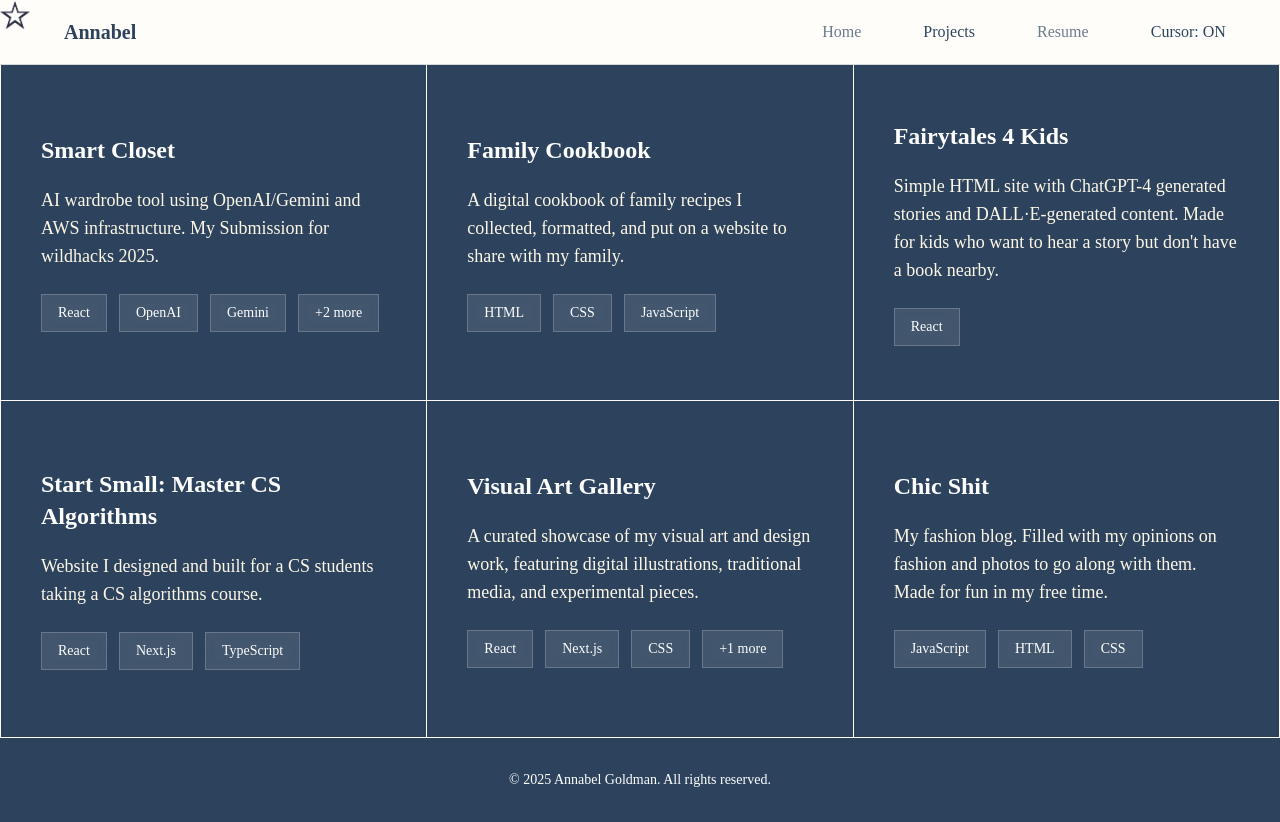
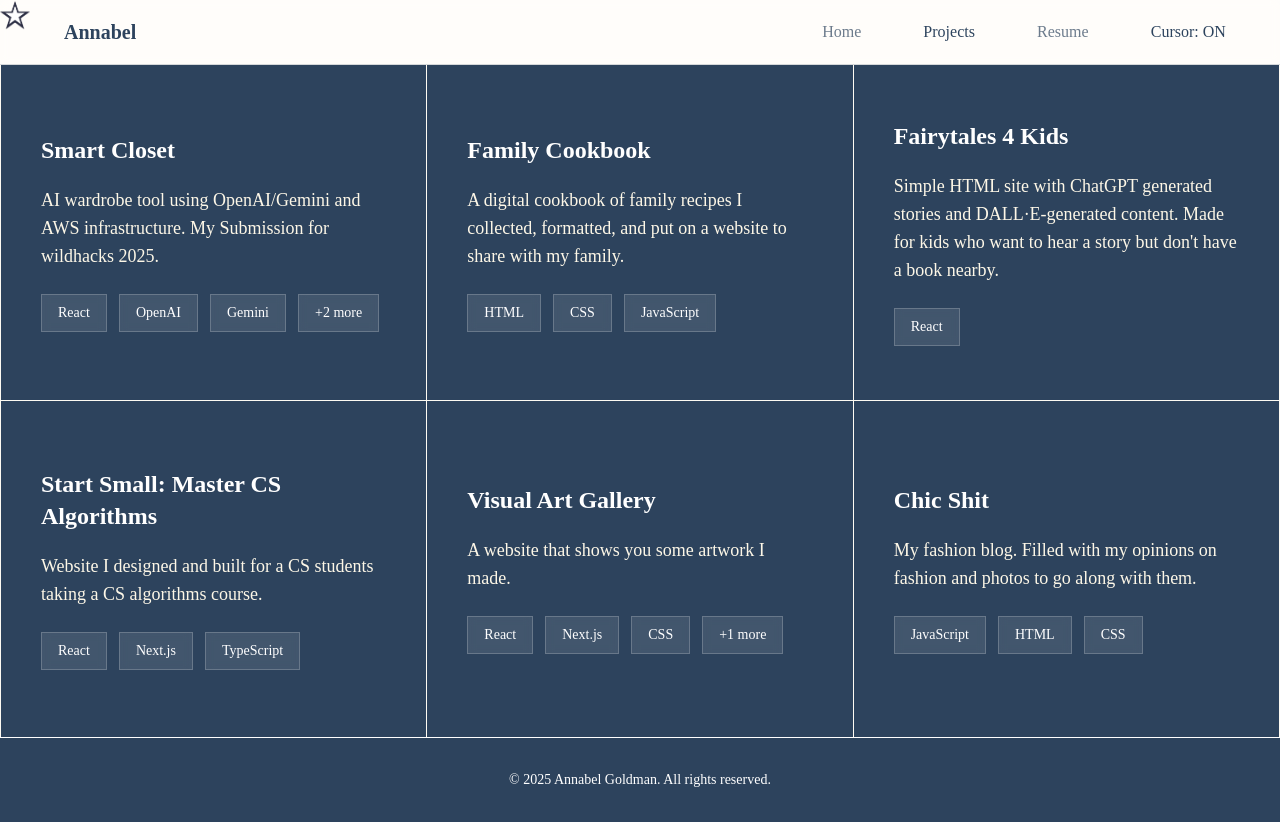
Before and after one commit to annabel-goldman/personal-website, a Next.js app: page /projects in a window 1280 px wide. Built offline with nearby package versions, Linux system fonts and the light colour scheme.

Commit message:
Updated resume and adjusted copy on projects page.

```diff
--- a/content/index.ts
+++ b/content/index.ts
@@ -212,7 +212,7 @@ export const PROJECTS_CONTENT = {
     {
       id: 4,
       title: 'Fairytales 4 Kids',
-      description: 'Simple HTML site with ChatGPT-4 generated stories and DALL·E-generated content. Made for kids who want to hear a story but don\'t have a book nearby.',
+      description: 'Simple HTML site with ChatGPT generated stories and DALL·E-generated content. Made for kids who want to hear a story but don\'t have a book nearby.',
       technologies: [TECHNOLOGIES.REACT],
       image: '/projects/Fairytales1.jpg',
       link: 'https://fairytales4kids.com/',
@@ -232,7 +232,7 @@ export const PROJECTS_CONTENT = {
     {
       id: 6,
       title: 'Visual Art Gallery',
-      description: 'A curated showcase of my visual art and design work, featuring digital illustrations, traditional media, and experimental pieces.',
+      description: 'A website that shows you some artwork I made.',
       technologies: [TECHNOLOGIES.REACT, TECHNOLOGIES.NEXTJS, TECHNOLOGIES.CSS, TECHNOLOGIES.DESIGN],
       image: '/projects/visual-art-gallery.png',
       link: 'https://annabel-goldman.github.io/visual-art/',
@@ -242,7 +242,7 @@ export const PROJECTS_CONTENT = {
     {
       id: 7,
       title: 'Chic Shit',
-      description: 'My fashion blog. Filled with my opinions on fashion and photos to go along with them. Made for fun in my free time.',
+      description: 'My fashion blog. Filled with my opinions on fashion and photos to go along with them.',
       technologies: [TECHNOLOGIES.JAVASCRIPT, TECHNOLOGIES.HTML, TECHNOLOGIES.CSS],
       image: '/projects/chic-shit-blog.jpg',
       link: 'https://annabel-goldman.github.io/chic-shit-blog/',
```
Also changed, not shown: public/resume/Annabel_Goldman_Resume.png, 1 other file (tests, documents, lock files or other folders).
